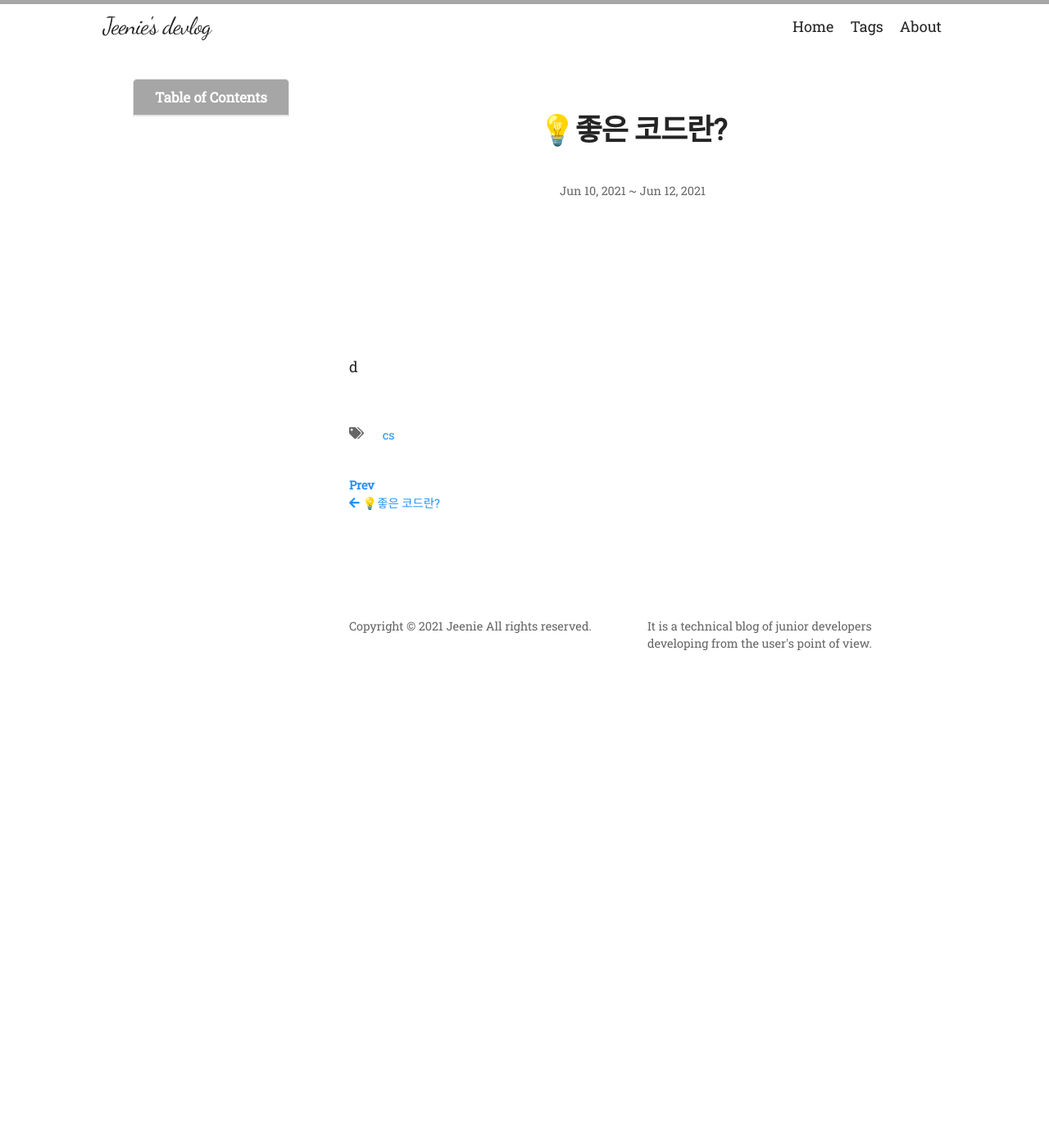
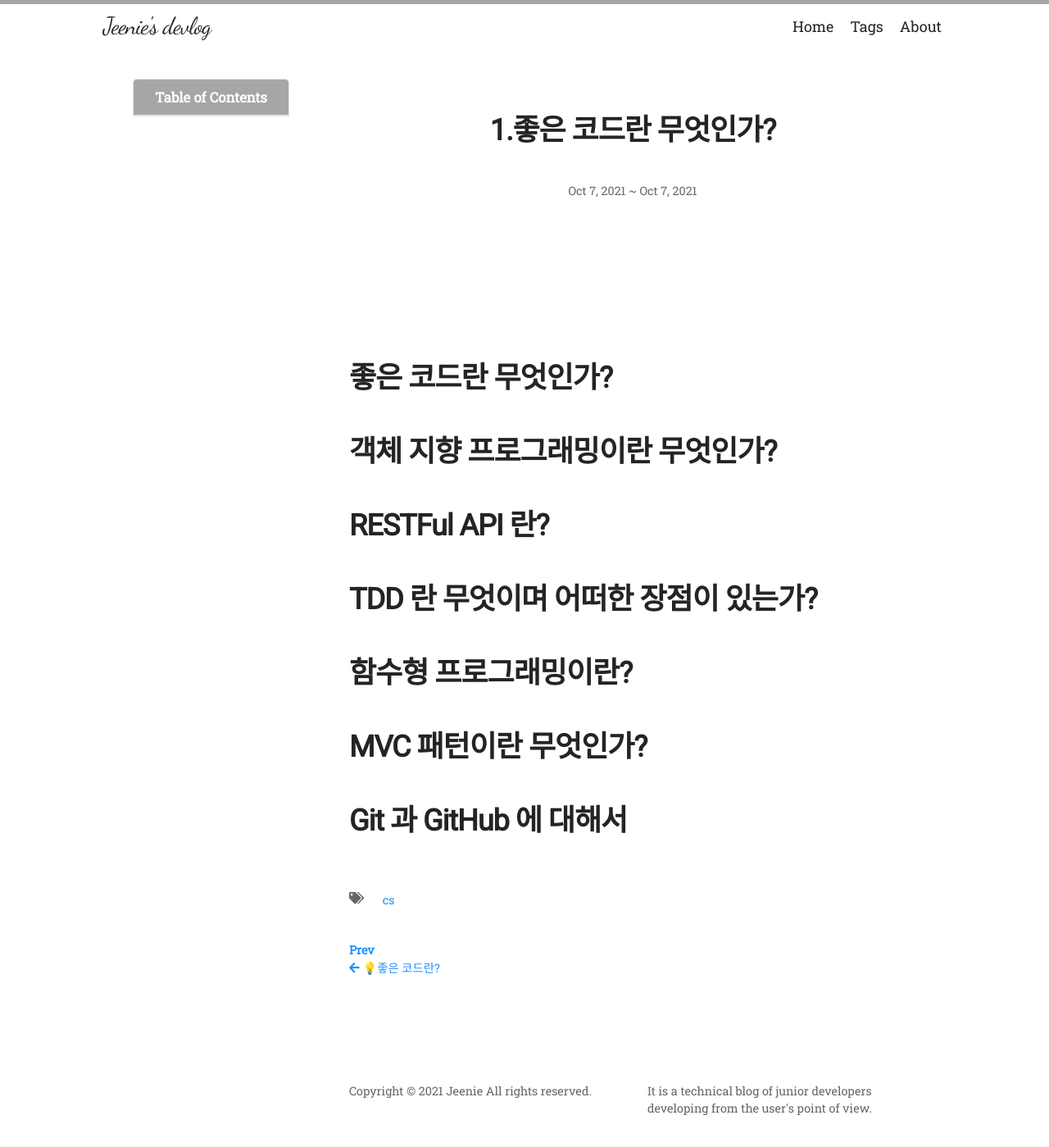
Before and after one commit to dev-Jeenie/dev-Jeenie.github.io, a Jekyll site: the page built from _posts/2021-10-07-good-code.md, in a window 1280 px wide. Shown: the top 1399 px of the page at 82% size. Built offline with Jekyll 4.4.1, drawn with Linux system fonts in a browser that asks for light colours; nearby versions of some CDN libraries; some web fonts are replaced; our own code applies the rules of GitHub Pages for plain Markdown files.

Commit message:
post test

```diff
--- a/_posts/2021-10-07-good-code.md
+++ b/_posts/2021-10-07-good-code.md
@@ -1,5 +1,5 @@
 ---
-title: "💡좋은 코드란?"
+title: "1.좋은 코드란 무엇인가?"
 permalink: /cs/goodcode
 tags:
   - [CS]
@@ -8,10 +8,16 @@ navigation: true
 toc: true
 toc_sticky: true
 
-date: 2021-06-10
-last_modified_at: 2021-06-12
+date: 2021-10-07
+last_modified_at: 2021-10-07
 ---
 
 ![]()
 
-d
+# 좋은 코드란 무엇인가?
+# 객체 지향 프로그래밍이란 무엇인가?
+# RESTFul API 란?
+# TDD 란 무엇이며 어떠한 장점이 있는가?
+# 함수형 프로그래밍이란?
+# MVC 패턴이란 무엇인가?
+# Git 과 GitHub 에 대해서
```
